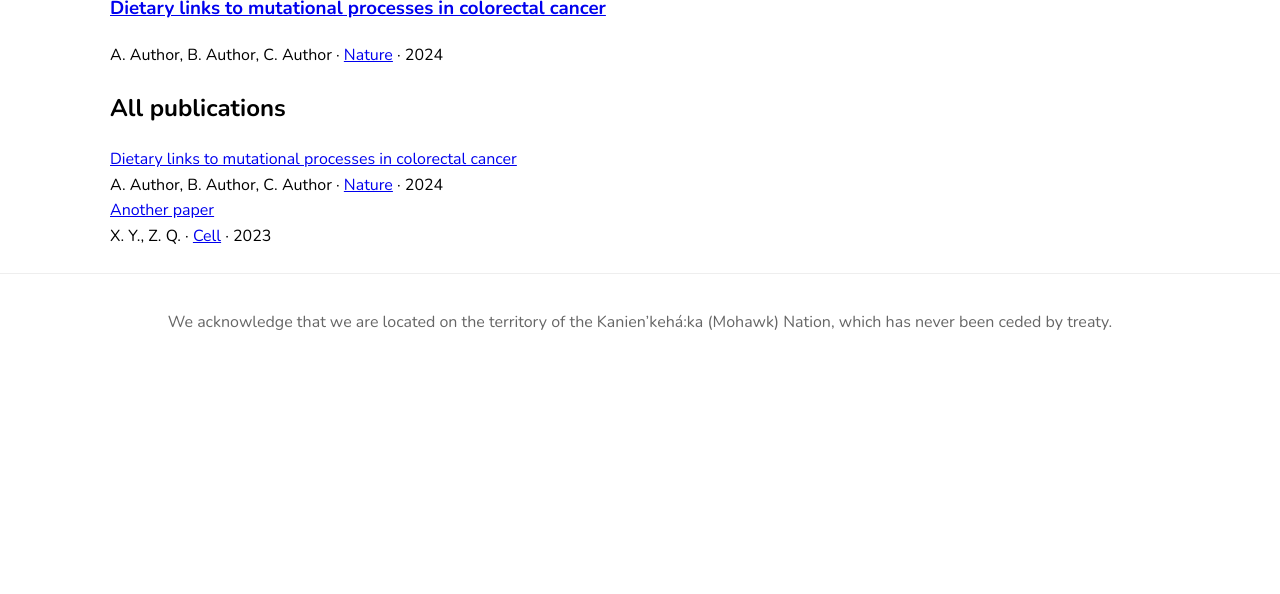
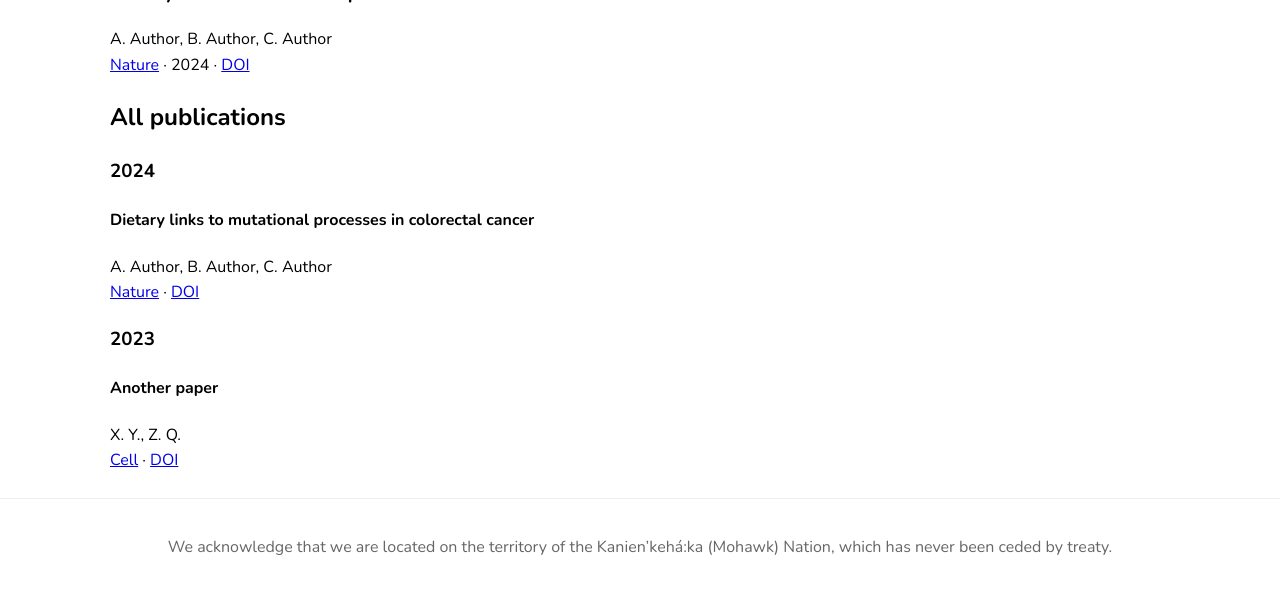
Before and after one commit to joseph-gad-code/Gurjao-Lab-Website, a Jekyll site: the page built from pages/publications/index.md, in a window 1280 px wide, cut to the strip 586-1182 px from the top of the page. Built offline with Jekyll 4.4.1, drawn with Linux system fonts in a browser that asks for light colours; before the commit the page ends 958 px from its top, so only the background shows below that.

Commit message:
Update index.md

```diff
--- a/pages/publications/index.md
+++ b/pages/publications/index.md
@@ -4,110 +4,68 @@
 permalink: /publications/
 ---
 
-# Publications
+<section class="publications-page">
 
-{%- comment -%}
-Load data.
-Accept either:
-- _data/publications.yml = [ {...}, {...} ] (array)
-- _data/publications.yml = { publications: [ {...}, ... ] } (hash)
-{%- endcomment -%}
-{% assign pubs_raw = site.data.publications %}
-{% assign pubs = pubs_raw.publications | default: pubs_raw %}
+  <h1 class="pubs-title">Publications</h1>
 
-{%- comment -%}
-Empty state.
-{%- endcomment -%}
-{% if pubs == nil or pubs == empty or pubs.size == 0 %}
-<p>No publications found. This page is driven by <code>_data/publications.yml</code>.</p>
-{% else %}
+  {% assign pubs = site.data.publications | sort: "year" | reverse %}
 
-{%- comment -%}
-Sort newest first if possible. If items aren’t hashes, sort will still pass through.
-{%- endcomment -%}
-{% assign pubs_sorted = pubs | sort: "year" | reverse %}
+  {% assign featured = pubs | where_exp: "p", "p.selected_publication == true" %}
+  {% if featured and featured.size > 0 %}
+  <h2 class="pubs-subtitle">Selected publications</h2>
 
-{%- comment -%}
-Featured publications (selected_publication: true). We’ll detect the flag inside the loop
-to avoid filters that assume every item is a hash.
-{%- endcomment -%}
-{% assign any_featured = false %}
-{% for p in pubs_sorted %}
-  {% if p and p.selected_publication %}
-    {% assign any_featured = true %}
-    {% break %}
-  {% endif %}
-{% endfor %}
-
-{% if any_featured %}
-<h2 class="section-subtitle">Selected publications</h2>
-<div class="pub-cards">
-  {% for p in pubs_sorted %}
-    {% if p and p.selected_publication %}
+  <div class="pub-grid">
+    {% for p in featured %}
     <article class="pub-card">
       {% if p.image %}
       <div class="pub-card-media">
         <img src="{{ p.image | relative_url }}" alt="{{ p.title | escape }}">
       </div>
       {% endif %}
+
       <div class="pub-card-body">
-        <h3 class="pub-title">
-          {% if p.url %}
-            <a href="{{ p.url }}" target="_blank" rel="noopener">{{ p.title }}</a>
+        <h3 class="pub-card-title">{{ p.title }}</h3>
+        <div class="pub-card-authors">{{ p.authors }}</div>
+
+        <div class="pub-card-meta">
+          {% if p.url and p.journal %}
+            <a href="{{ p.url }}" target="_blank" rel="noopener">{{ p.journal }}</a>
           {% else %}
-            {{ p.title }}
-          {% endif %}
-        </h3>
-        <div class="pub-meta">
-          {% if p.authors %}{{ p.authors }} · {% endif %}
-          {% if p.journal and p.url %}
-            <a href="{{ p.url }}" target="_blank" rel="noopener">{{ p.journal }}</a>
-          {% elsif p.journal %}
             {{ p.journal }}
           {% endif %}
           {% if p.year %} · {{ p.year }}{% endif %}
+          {% if p.doi %} · <a href="https://doi.org/{{ p.doi }}" target="_blank" rel="noopener">DOI</a>{% endif %}
         </div>
       </div>
     </article>
-    {% endif %}
-  {% endfor %}
-</div>
-{% endif %}
+    {% endfor %}
+  </div>
+  {% endif %}
 
-{%- comment -%}
-All publications (no grouping; avoids map/where_exp/group_by).
-We’ll just render in sorted order and skip any non-hash items.
-{%- endcomment -%}
-<h2 class="section-subtitle">All publications</h2>
-<div class="pub-list">
-  {% assign any_items = false %}
-  {% for p in pubs_sorted %}
-    {% if p and p.title %}
-      {% assign any_items = true %}
-      <div class="pub-list-item">
-        <div class="pub-list-title">
-          {% if p.url %}
-            <a href="{{ p.url }}" target="_blank" rel="noopener">{{ p.title }}</a>
-          {% else %}
-            {{ p.title }}
-          {% endif %}
-        </div>
-        <div class="pub-list-meta">
-          {% if p.authors %}{{ p.authors }} · {% endif %}
-          {% if p.journal and p.url %}
-            <a href="{{ p.url }}" target="_blank" rel="noopener">{{ p.journal }}</a>
-          {% elsif p.journal %}
-            {{ p.journal }}
-          {% endif %}
-          {% if p.year %} · {{ p.year }}{% endif %}
-        </div>
+  <h2 class="pubs-subtitle">All publications</h2>
+
+  {% assign years = pubs | map: "year" | uniq | sort | reverse %}
+  {% for y in years %}
+    {% assign group = pubs | where: "year", y %}
+    {% if group and group.size > 0 %}
+      <h3 class="pubs-year">{{ y }}</h3>
+      <div class="pub-list">
+        {% for p in group %}
+        <article class="pub-list-item">
+          <h4 class="pub-li-title">{{ p.title }}</h4>
+          <div class="pub-li-authors">{{ p.authors }}</div>
+          <div class="pub-li-meta">
+            {% if p.url and p.journal %}
+              <a href="{{ p.url }}" target="_blank" rel="noopener">{{ p.journal }}</a>
+            {% else %}
+              {{ p.journal }}
+            {% endif %}
+            {% if p.doi %} · <a href="https://doi.org/{{ p.doi }}" target="_blank" rel="noopener">DOI</a>{% endif %}
+          </div>
+        </article>
+        {% endfor %}
       </div>
     {% endif %}
   {% endfor %}
 
-  {% unless any_items %}
-    <p>No well-formed publication entries to display.</p>
-  {% endunless %}
-</div>
-
-{% endif %}
+</section>
```
